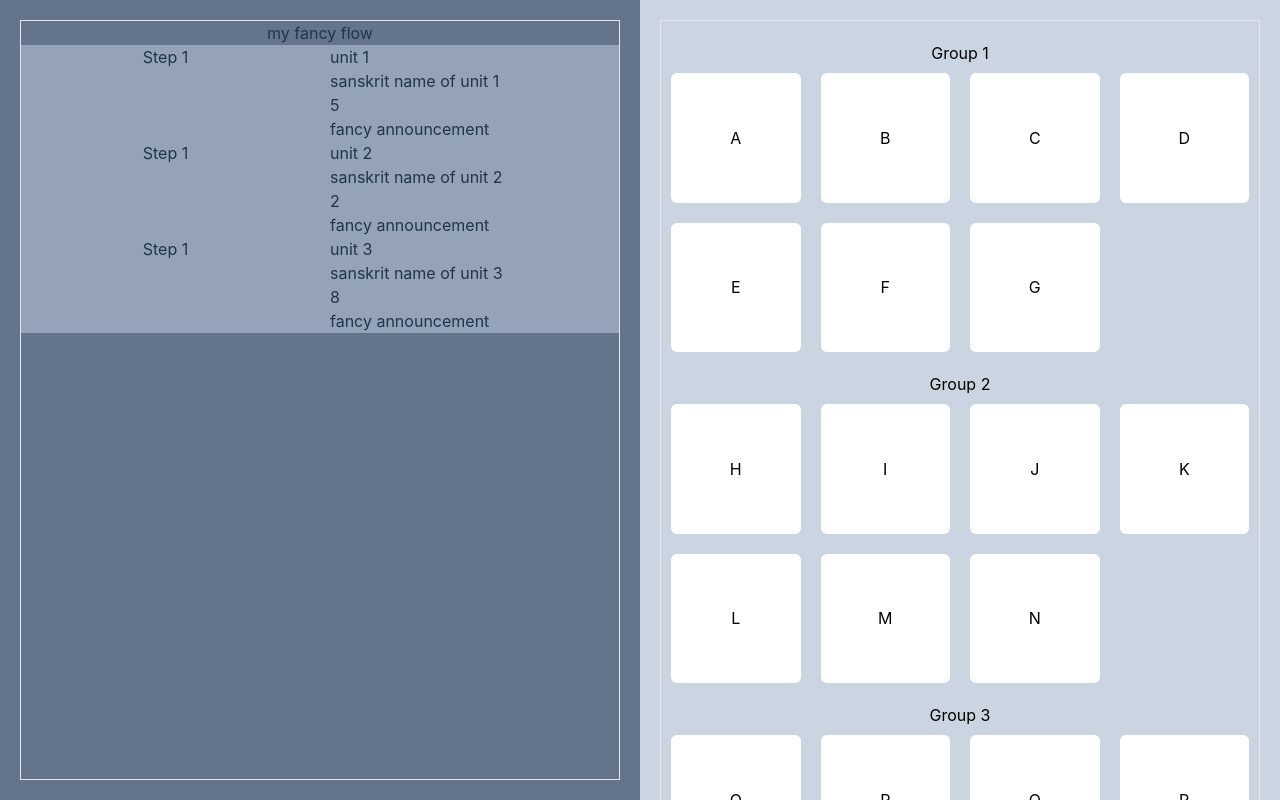
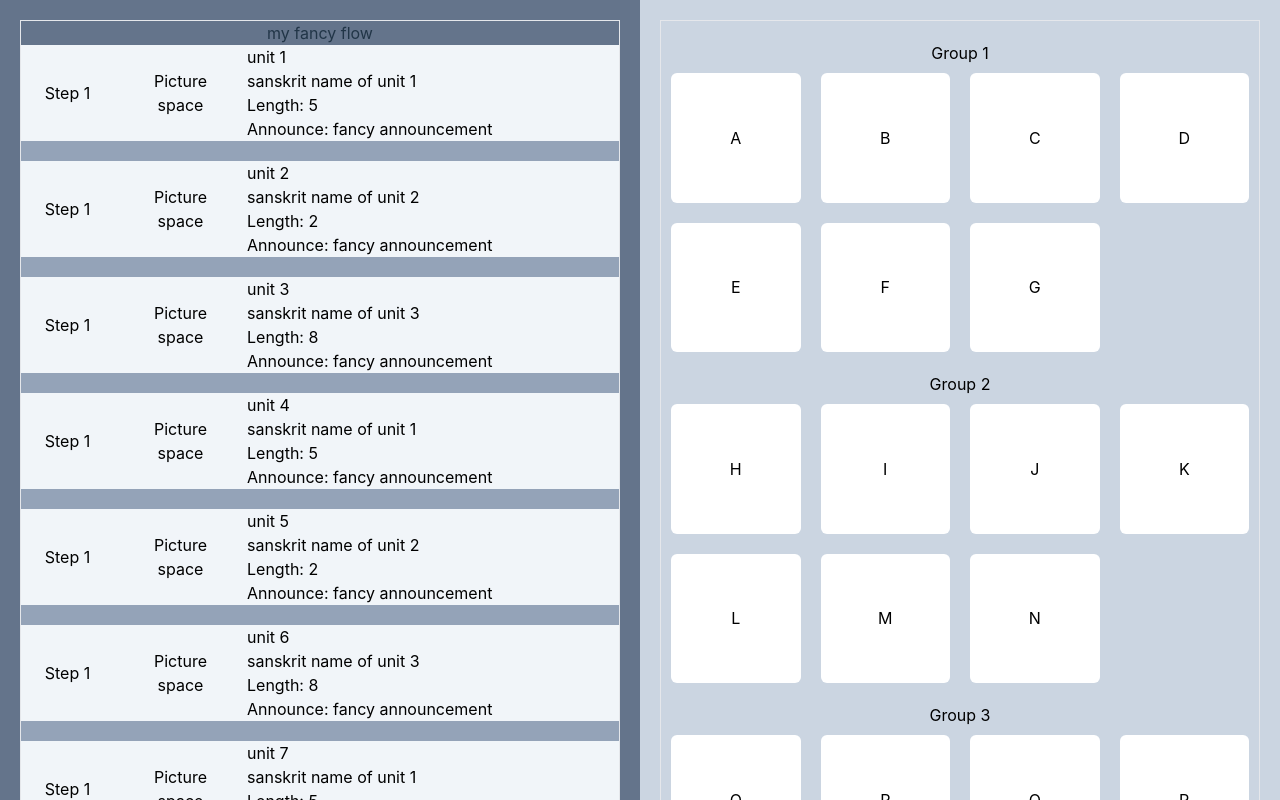
Before and after one commit to sevleo/YoGato-frontend, a React (Vite) app: page /builder in a window 1280 px wide. Built offline with nearby package versions, Linux system fonts and the light colour scheme.

Commit message:
Add overflows

```diff
--- a/src/components/buildingBlocks/Flow.tsx
+++ b/src/components/buildingBlocks/Flow.tsx
@@ -10,10 +10,10 @@ interface FlowProps {
 
 function Flow({ flow }: FlowProps) {
   return (
-    <div className="h-full p-5">
+    <div className="h-auto p-5">
       <div className="h-full border">
         <div>{flow.flowName}</div>
-        <div className=" bg-slate-400">
+        <div className=" flex flex-col gap-5 bg-slate-400">
           {flow.units.map((unit) => (
             <Unit key={unit.name} {...unit}></Unit>
           ))}
--- a/src/components/buildingBlocks/Unit.tsx
+++ b/src/components/buildingBlocks/Unit.tsx
@@ -7,13 +7,16 @@ export interface UnitProps {
 
 function Unit({ name, sanskritName, duration, announcement }: UnitProps) {
   return (
-    <div className="flex justify-center gap-5">
-      <div className="w-1/2">Step 1</div>
-      <div className="flex w-1/2 flex-col items-start">
+    <div className="flex justify-center gap-5 bg-slate-100 text-black">
+      <div className="flex w-1/6 items-center justify-center">Step 1</div>
+      <div className="flex w-1/6 items-center justify-center">
+        Picture space
+      </div>
+      <div className="flex w-4/6 flex-col items-start">
         <p>{name}</p>
         <p>{sanskritName}</p>
-        <p>{duration}</p>
-        <p>{announcement}</p>
+        <p>Length: {duration}</p>
+        <p>Announce: {announcement}</p>
       </div>
     </div>
   );
--- a/src/components/pages/Builder.tsx
+++ b/src/components/pages/Builder.tsx
@@ -93,13 +93,67 @@ function Builder() {
         duration: 8,
         announcement: "fancy announcement",
       },
+      {
+        name: "unit 4",
+        sanskritName: "sanskrit name of unit 1",
+        duration: 5,
+        announcement: "fancy announcement",
+      },
+      {
+        name: "unit 5",
+        sanskritName: "sanskrit name of unit 2",
+        duration: 2,
+        announcement: "fancy announcement",
+      },
+      {
+        name: "unit 6",
+        sanskritName: "sanskrit name of unit 3",
+        duration: 8,
+        announcement: "fancy announcement",
+      },
+      {
+        name: "unit 7",
+        sanskritName: "sanskrit name of unit 1",
+        duration: 5,
+        announcement: "fancy announcement",
+      },
+      {
+        name: "unit 8",
+        sanskritName: "sanskrit name of unit 2",
+        duration: 2,
+        announcement: "fancy announcement",
+      },
+      {
+        name: "unit 9",
+        sanskritName: "sanskrit name of unit 3",
+        duration: 8,
+        announcement: "fancy announcement",
+      },
+      {
+        name: "unit 10",
+        sanskritName: "sanskrit name of unit 1",
+        duration: 5,
+        announcement: "fancy announcement",
+      },
+      {
+        name: "unit 11",
+        sanskritName: "sanskrit name of unit 2",
+        duration: 2,
+        announcement: "fancy announcement",
+      },
+      {
+        name: "unit 12",
+        sanskritName: "sanskrit name of unit 3",
+        duration: 8,
+        announcement: "fancy announcement",
+      },
     ],
   };
 
   return (
     <>
-      <div className="builder ml-auto mr-auto flex h-full w-full max-w-screen-2xl">
-        <div className="canvas w-1/2 bg-slate-500">
+      <div className="builder ml-auto mr-auto flex h-full w-full max-w-screen-2xl ">
+        <div className="canvas w-1/2 overflow-auto bg-slate-500">
           <Flow flow={flow}></Flow>
         </div>
 
--- a/src/output.css
+++ b/src/output.css
@@ -600,6 +600,26 @@ video {
   width: 100%;
 }
 
+.w-1\/5 {
+  width: 20%;
+}
+
+.w-4\/5 {
+  width: 80%;
+}
+
+.w-1\/6 {
+  width: 16.666667%;
+}
+
+.w-5\/6 {
+  width: 83.333333%;
+}
+
+.w-4\/6 {
+  width: 66.666667%;
+}
+
 .max-w-screen-2xl {
   max-width: 1536px;
 }
@@ -675,6 +695,11 @@ video {
 .bg-slate-600 {
   --tw-bg-opacity: 1;
   background-color: rgb(71 85 105 / var(--tw-bg-opacity));
+}
+
+.bg-slate-100 {
+  --tw-bg-opacity: 1;
+  background-color: rgb(241 245 249 / var(--tw-bg-opacity));
 }
 
 .p-5 {
```
